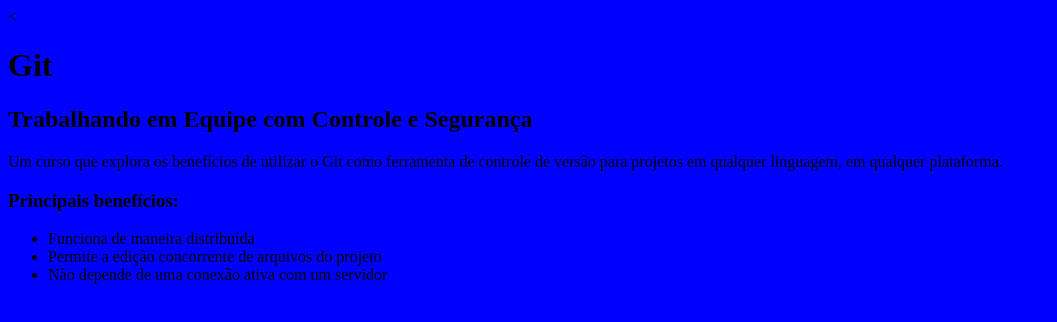
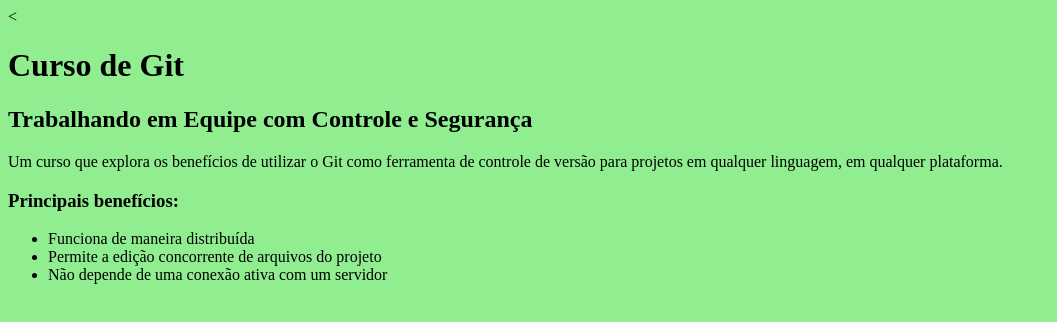
Before and after one commit to manoelml/curso-git, a plain HTML site: page index.html in a window 1280 px wide. Shown: the whole page, without its empty margins (0-1057 px from the left). Drawn offline with Linux system fonts and the light colour scheme.

Commit message:
Mudando a cor e Titulo h1

```diff
--- a/design.css
+++ b/design.css
@@ -1,3 +1,3 @@
 body {
-  background-color: blue;
+  background-color: lightgreen;
 }
--- a/index.html
+++ b/index.html
@@ -7,7 +7,7 @@
   </head>
   <body>
 
-    <h1>Git</h1>
+    <h1>Curso de Git</h1>
     <h2>Trabalhando em Equipe com Controle e Segurança</h2>
 
     <p>Um curso que explora os benefícios de utilizar o Git como ferramenta de controle de versão para projetos em qualquer linguagem, em qualquer plataforma.</p>
```
